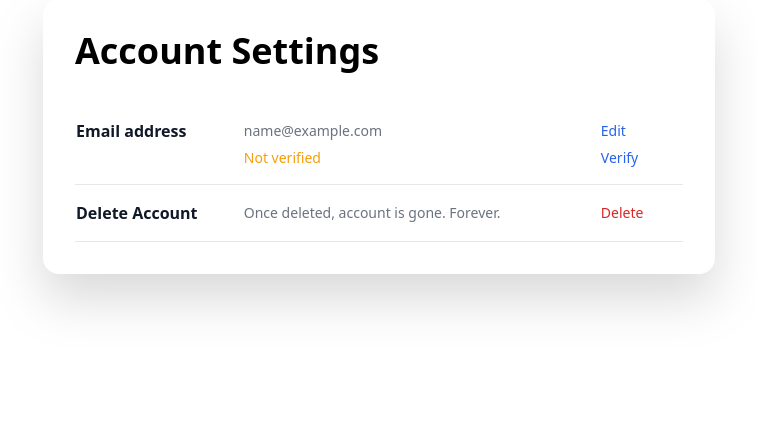
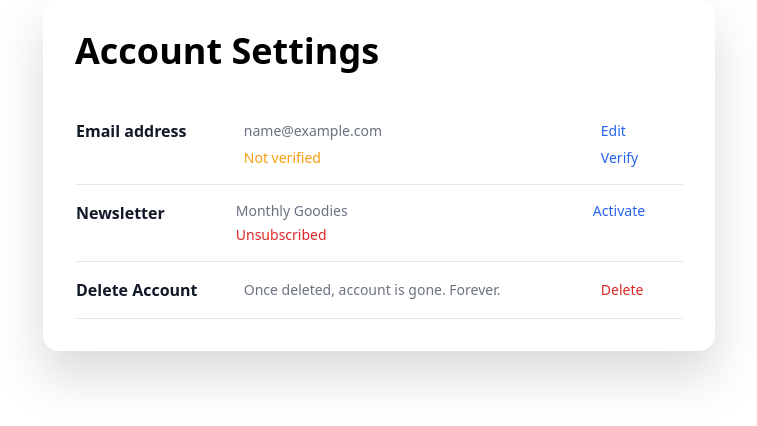
Before and after one commit to omdusane/Email-Notifications-Django, a Django app: page /profile/settings/ in a window 1280 px wide. Shown: the part 129-555 px from the top of the page, without its empty margins (261-1018 px from the left). Run offline with Django 5.2, Linux system fonts and the light colour scheme; the visitor is signed in with stand-in values (Sample User, id 1); parts of the project's set-up code (start-up, migrations or seed data) failed here and were passed over; some libraries are stand-ins or nearby versions.

Commit message:
Added Celery Beat and Newsletter flow

```diff
--- a/core/settings.py
+++ b/core/settings.py
@@ -44,6 +44,8 @@
     'django.contrib.sites',
     'allauth',
     'allauth.account',
+    'django_celery_results',
+    'django_celery_beat',
 
     'home',
     'users',
@@ -162,3 +164,5 @@
 
 CELERY_BROKER_URL ='redis://localhost:6379/0'
 CELERY_BROKER_CONNECTION_RETRY_ON_STRATUP = True
+CELERY_RESULT_BACKEND = 'django-db'
+CELERY_RESULT_ENTENDED = True
--- a/messageboard/urls.py
+++ b/messageboard/urls.py
@@ -4,4 +4,7 @@
 urlpatterns = [
     path('', messageboard_view, name='messageboard'),
     path('subscribe/', subscribe_view, name='subscribe'),
+    path('unsubscribe/', unsubscribe_view, name='unsubscribe'),
+    path('newsletter/', newsletter_view, name='newsletter'),
+
 ]
--- a/users/models.py
+++ b/users/models.py
@@ -7,6 +7,7 @@
     image = models.ImageField(upload_to='avatars/', null=True, blank=True)
     display_name = models.CharField(max_length=100, null=True, blank=True)
     bio = models.TextField(null=True, blank=True)
+    newletter_subscribed = models.BooleanField(default=True)
 
     def __str__(self):
         return str(self.user)
--- a/users/templates/users/profile_settings.html
+++ b/users/templates/users/profile_settings.html
@@ -13,7 +13,7 @@
             <td id="email-address" class="pt-4 pb-1 px-6">
                 {% if user.email %}{{ user.email }}{% else %}No Email{% endif %}
             </td>
-            <td class="pt-4 pb-1 px-6">
+            <td class="pt-4 pb-1 px-6 min-w-20">
                 <a id="email-edit" hx-get="{% url 'profile-emailchange' %}" hx-target="#email-address" hx-swap="innerHTML" class="cursor-pointer font-medium text-blue-600 hover:underline">
                     Edit
                 </a>
@@ -36,6 +36,33 @@
         </tr>
 
         <tr class="border-b">
+            <th scope="row" class="align-top pt-4 pb-1 text-base font-bold text-gray-900">
+                Newsletter
+            </th>
+            <td class="pt-4 pb-1 pl-4">
+                <div>
+                    Monthly Goodies
+                </div>
+                <div class="pt-1 pb-3">
+                    {% if user.profile.newsletter_subscribed %}
+                    <span class="text-green-500">Subscribed</span>
+                    {% else %}
+                    <span class="text-red-600">Unsubscribed</span>
+                    {% endif %}
+                </div>
+            </td>
+            <td class="align-top pt-4 pb-1 pl-4">
+                <a href="{% url 'profile-newsletter' %}" class="text-blue-600 font-medium hover:underline">
+                    {% if user.profile.newsletter_subscribed %}
+                    Cancel
+                    {% else %}
+                    Activate
+                    {% endif %}
+                </a>
+            </td>
+        </tr>
+
+        <tr class="border-b">
             <th scope="row" class="py-4 text-base font-bold text-gray-900">
                 Delete Account
             </th>
--- a/users/urls.py
+++ b/users/urls.py
@@ -9,4 +9,5 @@
     path('emailchange/', profile_emailchange, name='profile-emailchange'),
     path('emailverify/', profile_emailverify, name='profile-emailverify'),
     path('delete/', profile_delete_view, name='profile-delete'),
+    path('newsletter/', newsletter_subscribe, name='profile-newsletter'),
 ]
--- a/users/views.py
+++ b/users/views.py
@@ -77,3 +77,10 @@
         messages.success(request, 'Your account has been deleted.')
         return redirect('home')
     return render(request, 'users/profile_delete.html')
+
+@login_required
+def newsletter_subscribe(request):
+    user = request.user
+    user.profile.newsletter_subscribed = not user.profile.newsletter_subscribed
+    user.profile.save()
+    return redirect('profile-settings')
```
Also changed, not shown: messageboard/tasks.py (+19 -0 lines), messageboard/templates/messageboard/newsletter.html (added, +12 -0 lines), messageboard/views.py (+13 -1 lines), readme.md (added), users/migrations/0002_profile_newletter_subscribed.py (added), 1 other file.
